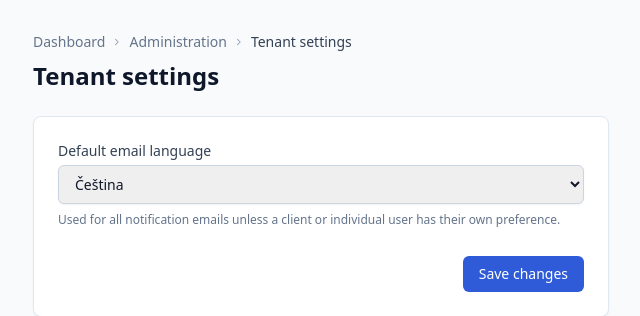
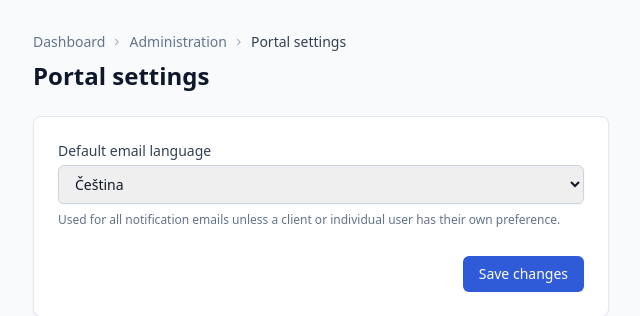
Before and after one commit to eLh0m3r0/assoluto, a Python web app: template app/templates/admin/tenant_settings.html in a window 1280 px wide. Shown: the part 57-373 px from the top of the page, without its empty margins (319-959 px from the left). Run offline with Jinja, Linux system fonts and the light colour scheme; the template is opened without the code that fills it, so the values that code supplies are empty.

Commit message:
fix(content): drop 'tenant' / 'Append-only' jargon from app UI
UX agent flagged these as P1 in the original audit; surfaced again
in the live walkthrough.

* admin/audit.html: 'Append-only record of every tracked action in
  this tenant.' → 'Úplný a neměnný záznam všech akcí v tomto
  portálu.' Three jargon hits in one sentence (Append-only is
  developer slang, 'in this tenant' is internal terminology) all
  cleared.
* admin/tenant_settings.html + app_base.html nav: 'Tenant settings'
  → 'Portal settings' / 'Nastavení portálu'. SME owners don't think
  of their workspace as a 'tenant' — that's our internal multi-
  tenant SaaS jargon.

CS translations applied via /tmp/jargon_fix.json + the existing
translate_legal_v2 helper. CS catalog health tests pass.

419 tests pass.

Co-Authored-By: Claude Opus 4.7 (1M context) <noreply@anthropic.com>

```diff
--- a/app/templates/admin/audit.html
+++ b/app/templates/admin/audit.html
@@ -7,7 +7,7 @@
         <a href="/app" class="text-sm text-slate-500 hover:text-slate-900 dark:text-slate-400 dark:hover:text-slate-100">&larr; {{ _('Dashboard') }}</a>
         <h1 class="mt-2 text-2xl font-bold text-slate-900 dark:text-slate-100">{{ _('Audit log') }}</h1>
         <p class="text-sm text-slate-500 dark:text-slate-400">
-            {{ _('Append-only record of every tracked action in this tenant.') }}
+            {{ _('Complete and immutable record of every tracked action in this portal.') }}
         </p>
     </div>
 
--- a/app/templates/admin/tenant_settings.html
+++ b/app/templates/admin/tenant_settings.html
@@ -1,14 +1,14 @@
 {% extends "app_base.html" %}
 
-{% block title %}Assoluto — {{ _('Tenant settings') }} · {{ tenant.name }}{% endblock %}
+{% block title %}Assoluto — {{ _('Portal settings') }} · {{ tenant.name }}{% endblock %}
 
 {% block content %}
 <section class="mx-auto max-w-xl">
-    {% with items=[(_('Dashboard'), '/app'), (_('Administration'), '/app/admin/users'), (_('Tenant settings'), None)] %}
+    {% with items=[(_('Dashboard'), '/app'), (_('Administration'), '/app/admin/users'), (_('Portal settings'), None)] %}
         {% include "_breadcrumbs.html" %}
     {% endwith %}
 
-    <h1 class="mb-6 text-2xl font-bold text-slate-900 dark:text-slate-100">{{ _('Tenant settings') }}</h1>
+    <h1 class="mb-6 text-2xl font-bold text-slate-900 dark:text-slate-100">{{ _('Portal settings') }}</h1>
 
     {% include "_flash.html" %}
 
--- a/app/templates/app_base.html
+++ b/app/templates/app_base.html
@@ -28,7 +28,7 @@
                     <div class="absolute right-0 z-30 mt-1 w-48 rounded-lg border border-slate-200 bg-white py-1 shadow-lg dark:border-slate-800 dark:bg-slate-900">
                         <a href="/app/admin/users" class="block px-4 py-2 text-sm text-slate-700 hover:bg-slate-50 dark:text-slate-300 dark:hover:bg-slate-800">{{ _("Team") }}</a>
                         <a href="/app/admin/audit" class="block px-4 py-2 text-sm text-slate-700 hover:bg-slate-50 dark:text-slate-300 dark:hover:bg-slate-800">{{ _("Audit") }}</a>
-                        <a href="/app/admin/tenant-settings" class="block px-4 py-2 text-sm text-slate-700 hover:bg-slate-50 dark:text-slate-300 dark:hover:bg-slate-800">{{ _("Tenant settings") }}</a>
+                        <a href="/app/admin/tenant-settings" class="block px-4 py-2 text-sm text-slate-700 hover:bg-slate-50 dark:text-slate-300 dark:hover:bg-slate-800">{{ _("Portal settings") }}</a>
                         {% if feature_platform %}
                             <a href="/platform/billing" class="block px-4 py-2 text-sm text-slate-700 hover:bg-slate-50 dark:text-slate-300 dark:hover:bg-slate-800">{{ _("Billing") }}</a>
                         {% endif %}
```
Also changed, not shown: app/locale/cs/LC_MESSAGES/messages.po, app/locale/en/LC_MESSAGES/messages.po, 3 other files.
